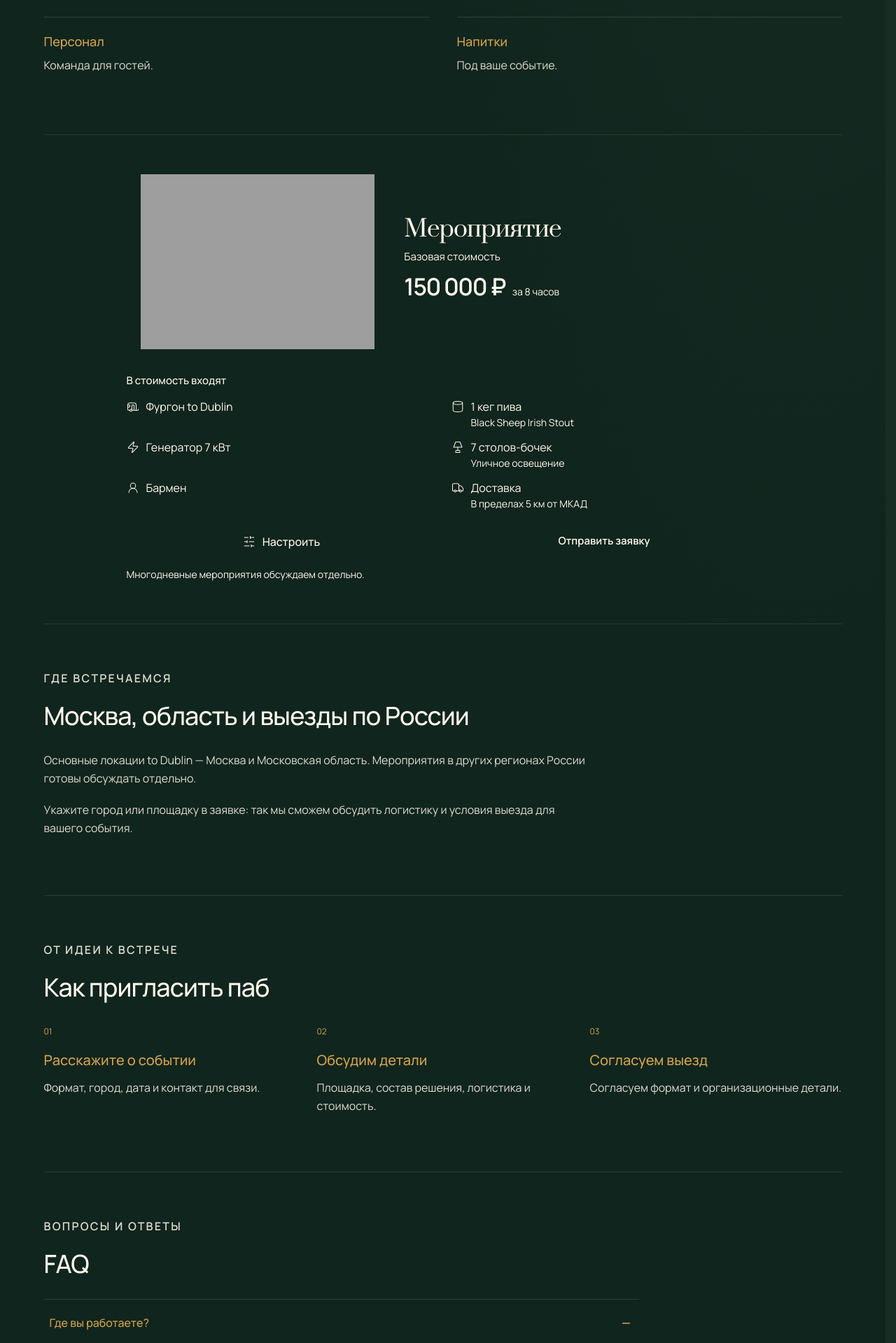
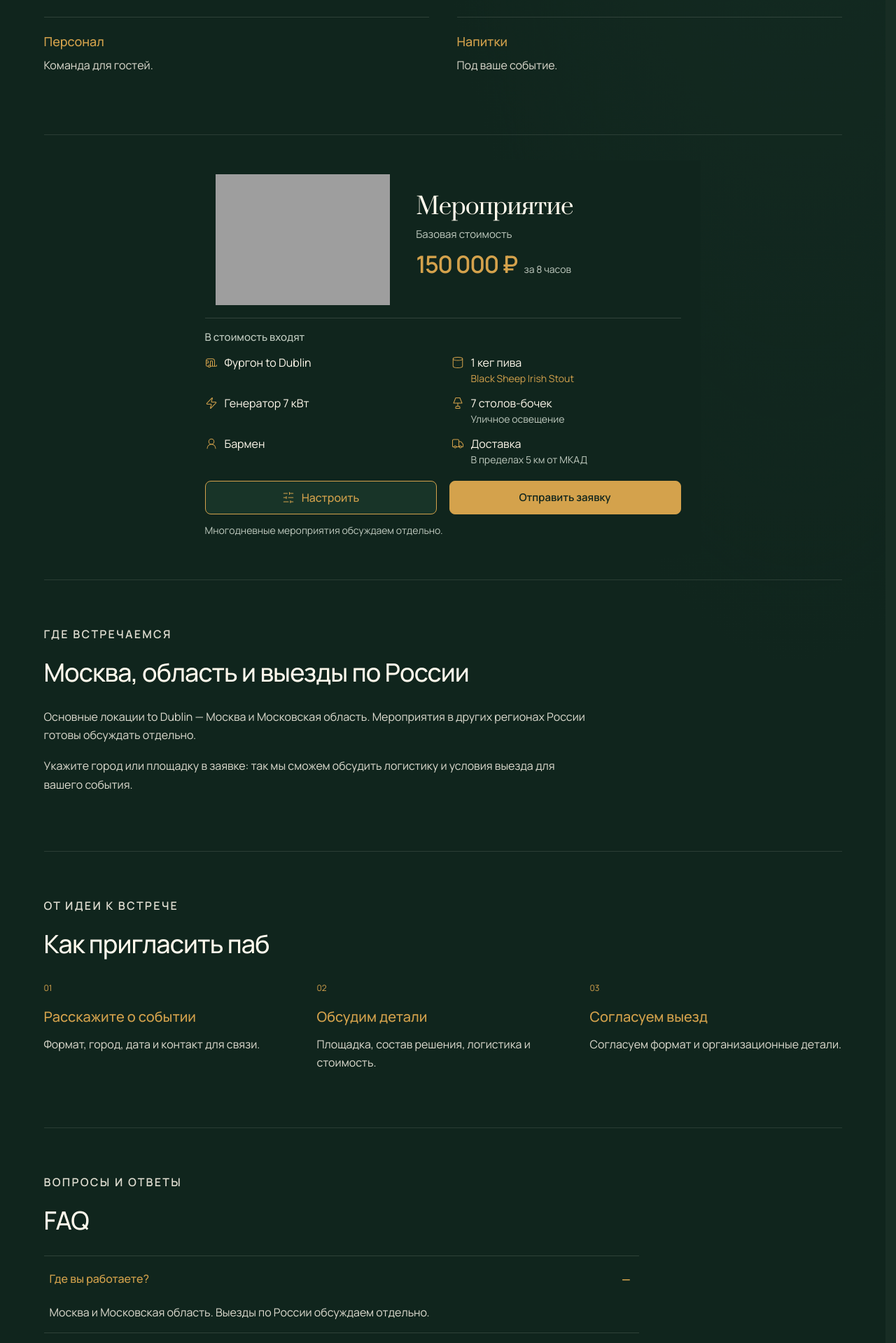
Before and after one commit to qWebDog/tdpub, a PHP site: page / in a window 1280 px wide. Shown: the part 2557-4476 px from the top of the page at 70% size. Run offline with PHP 8.4, Linux system fonts and the light colour scheme; grey boxes are pictures that could not be loaded.

Commit message:
Fix event offer styles after export
Remove a truncated Google Fonts import that invalidated the root theme rule. Restore the agreed component width and version the stylesheet to refresh cached assets.

```diff
--- a/index.html
+++ b/index.html
@@ -21,7 +21,7 @@
   <link rel="stylesheet" href="cookie-notice.css?v=1">
   <link rel="stylesheet" href="legal.css?v=1">
   <link rel="stylesheet" href="unified.css?v=lighting-quality-6">
-  <link rel="stylesheet" href="package-offer.css?v=event-configurator-1">
+  <link rel="stylesheet" href="package-offer.css?v=event-configurator-2">
   <meta property="og:image" content="https://qwebdog.github.io/tdpub/social-preview.jpg?v=night-lights-1">
   <meta property="og:image:secure_url" content="https://qwebdog.github.io/tdpub/social-preview.jpg?v=night-lights-1">
   <meta property="og:image:type" content="image/jpeg">
--- a/package-offer.css
+++ b/package-offer.css
@@ -1,5 +1,4 @@
 @font-face{font-family:Prata;font-style:normal;font-weight:400;font-display:swap;src:url('fonts/prata-regular.woff') format('woff')}
-500;600;700&family=Prata&display=swap');
     #td-configurator-request{--td-bg:#10251d;--td-panel:#183428;--td-input:#0b2118;--td-ink:#fff9ec;--td-muted:#c0cbc0;--td-gold:#d4a24c;--td-line:#fff9ec24;color-scheme:dark;font-family:Manrope,Arial,sans-serif;color:var(--td-ink);width:100%}
     #td-configurator-request *{box-sizing:border-box}
     #td-configurator-request [hidden]{display:none!important}
@@ -92,6 +91,6 @@
     @media(max-width:370px){#td-configurator-request .td-product{padding:16px 18px 20px}#td-configurator-request .td-specs{grid-template-columns:minmax(0,1fr);gap:10px}#td-configurator-request h2{font-size:27px}#td-configurator-request .td-base-price{font-size:32px}#td-configurator-request .td-price-note{margin-left:8px}#td-configurator-request .td-field{column-gap:10px}#td-configurator-request .td-step-button{width:44px}#td-configurator-request .td-remove{min-width:110px}}
     @media(max-width:620px){#td-configurator-request .td-request-grid{grid-template-columns:minmax(0,1fr);gap:18px}}
     @media(prefers-reduced-motion:reduce){#td-configurator-request *{transition:none!important}}
-#td-configurator-request{max-width:960px;margin-inline:auto}
+#td-configurator-request{max-width:736px;margin-inline:auto}
 #td-configurator-request button:disabled,#td-configurator-request .td-request-form :disabled{cursor:not-allowed}
 @media(max-width:620px){#td-configurator-request .td-product{padding-inline:0}}
```
